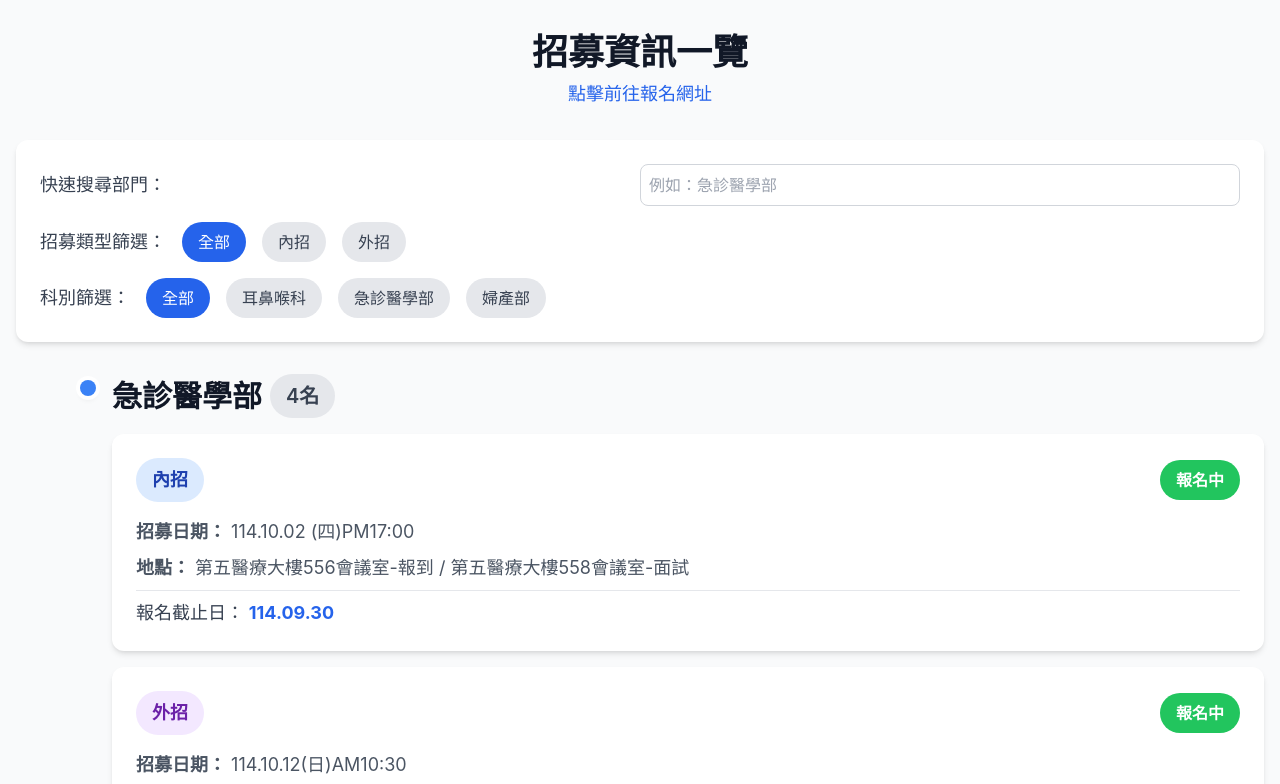
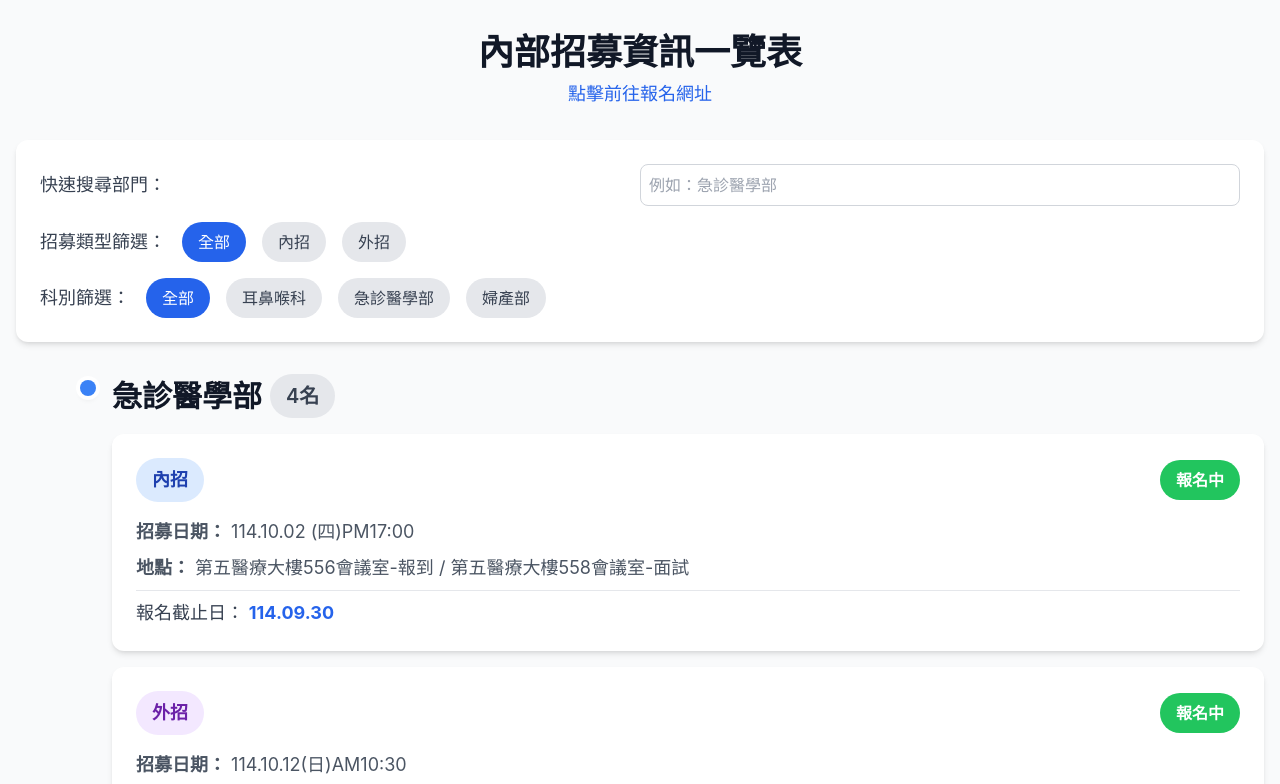
Before and after one commit to chylio/r-recruit, a plain HTML site: page index.html in a window 1280 px wide. Shown: the top 784 px of the page. Drawn offline with nearby package versions, Linux system fonts and the light colour scheme.

Commit message:
Update index.html

```diff
--- a/index.html
+++ b/index.html
@@ -17,7 +17,7 @@
 
     <div class="container mx-auto px-4 py-8 max-w-7xl">
         <header class="mb-8 text-center">
-            <h1 class="text-4xl font-bold text-gray-900 mb-2">招募資訊一覽</h1>
+            <h1 class="text-4xl font-bold text-gray-900 mb-2">內部招募資訊一覽表</h1>
             <p class="text-lg text-gray-600">
                 <a href="https://www.chimei.org.tw/%e4%ba%ba%e5%8a%9b%e6%8b%9b%e5%8b%9f/jobList.aspx" target="_blank" class="text-blue-600 hover:text-blue-800 transition-colors">
                     點擊前往報名網址
```
